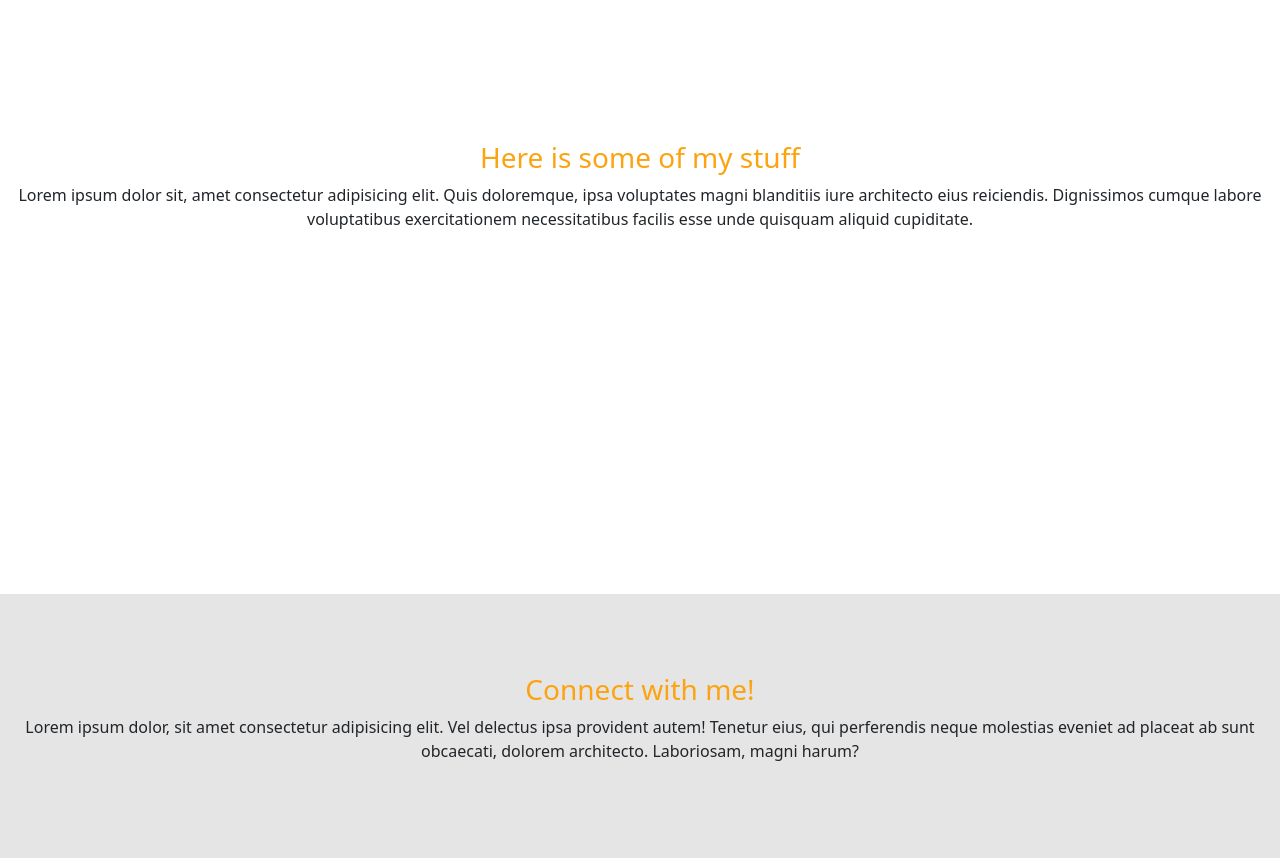
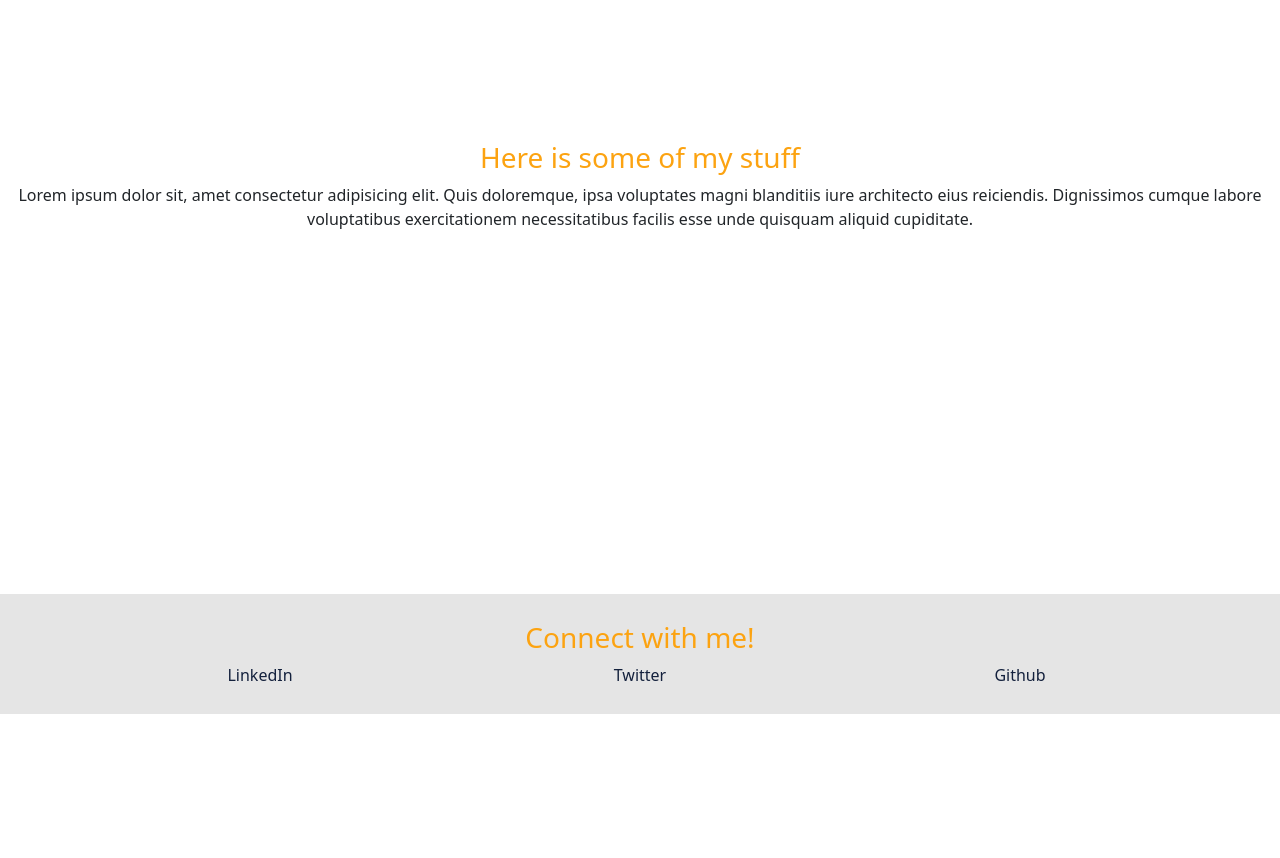
Before and after one commit to MagMart/MagMart.github.io, a plain HTML site: page index.html in a window 1280 px wide. Shown: the part 1062-1920 px from the top of the page. After the commit the page ends 1776 px from the top, so only its background shows below. Drawn offline with nearby package versions, Linux system fonts and the light colour scheme.

Commit message:
08.24.21 - styling changes

```diff
--- a/index.html
+++ b/index.html
@@ -6,7 +6,7 @@
     <meta name="viewport" content="width=device-width, initial-scale=1.0">
     <link href="https://cdn.jsdelivr.net/npm/bootstrap@5.1.0/dist/css/bootstrap.min.css" rel="stylesheet" integrity="sha384-KyZXEAg3QhqLMpG8r+8fhAXLRk2vvoC2f3B09zVXn8CA5QIVfZOJ3BCsw2P0p/We" crossorigin="anonymous">
     <link rel="stylesheet" href="styles.css">
-    <title>Magdiel</title>
+    <title>Magdiel Martinez | Full Stack Developer</title>
 </head>
 <body>
     <nav id="mainNav" class="navbar navbar-dark navbar-expand-lg" style="background-color: #14213D;color: #FCA311;">
@@ -18,10 +18,10 @@
             <div class="collapse navbar-collapse" id="navbarNav">
                 <ul class="navbar-nav ms-auto">
                   <li class="nav-item">
-                    <a class="nav-link" href="#mid">Projects</a>
+                    <a class="nav-link" href="#mid" style="color: #FCA311">Projects</a>
                   </li>
                   <li class="nav-item">
-                    <a class="nav-link" href="#contact">Contact</a>
+                    <a class="nav-link" href="#contact" style="color: #FCA311">Contact</a>
                   </li>
                 </ul>
             </div>
@@ -37,12 +37,22 @@
                 Lorem ipsum dolor sit, amet consectetur adipisicing elit. Quis doloremque, ipsa voluptates magni blanditiis iure architecto eius reiciendis. Dignissimos cumque labore voluptatibus exercitationem necessitatibus facilis esse unde quisquam aliquid cupiditate.
             </p>
         </section>
-        <section class="contact" id="contact">
+        <footer class="contact" id="contact">
             <h3>Connect with me!</h3>
-            <p>
-                Lorem ipsum dolor, sit amet consectetur adipisicing elit. Vel delectus ipsa provident autem! Tenetur eius, qui perferendis neque molestias eveniet ad placeat ab sunt obcaecati, dolorem architecto. Laboriosam, magni harum?
-            </p>
-        </section>
+            <div class="container">
+                <div class="row">
+                    <div class="col">
+                        <a href="https://www.linkedin.com/in/magdiel-martinez-24b295187/">LinkedIn</a>
+                    </div>
+                    <div class="col">
+                        <a href="https://twitter.com/Mags_codes">Twitter</a>
+                    </div>
+                    <div class="col">
+                        <a href="https://github.com/MagMart">Github</a>
+                    </div>
+                </div>
+            </div>
+        </footer>
     </div>
     <!-- Bootstrap script **ignore** -->
     <script src="https://cdn.jsdelivr.net/npm/bootstrap@5.1.0/dist/js/bootstrap.bundle.min.js" integrity="sha384-U1DAWAznBHeqEIlVSCgzq+c9gqGAJn5c/t99JyeKa9xxaYpSvHU5awsuZVVFIhvj" crossorigin="anonymous"></script>
--- a/styles.css
+++ b/styles.css
@@ -1,5 +1,15 @@
 .main {
     scroll-snap-type: y mandatory;
+}
+
+div a {
+    text-decoration: none;
+    color: #14213D;
+}
+
+div a:hover {
+    text-decoration: none;
+    color: #14213D;
 }
 
 section {
@@ -12,6 +22,9 @@ h3 {
 
 .intro {
     background-color: #E5E5E5;
+    background-image: url(moon.jpg);
+    background-size: contain;
+    background-position: left;
     color: #FCA311;
     text-align: center;
     height: 100vh;
@@ -34,7 +47,7 @@ h3 {
 .contact {
     background-color: #E5E5E5;
     text-align: center;
-    height: 33vh;
+    height: 15vh;
     width: 100vw;
     display: flex;
     flex-direction: column;
```
Also changed, not shown: nightSky.jpg (added), 1 other file.
